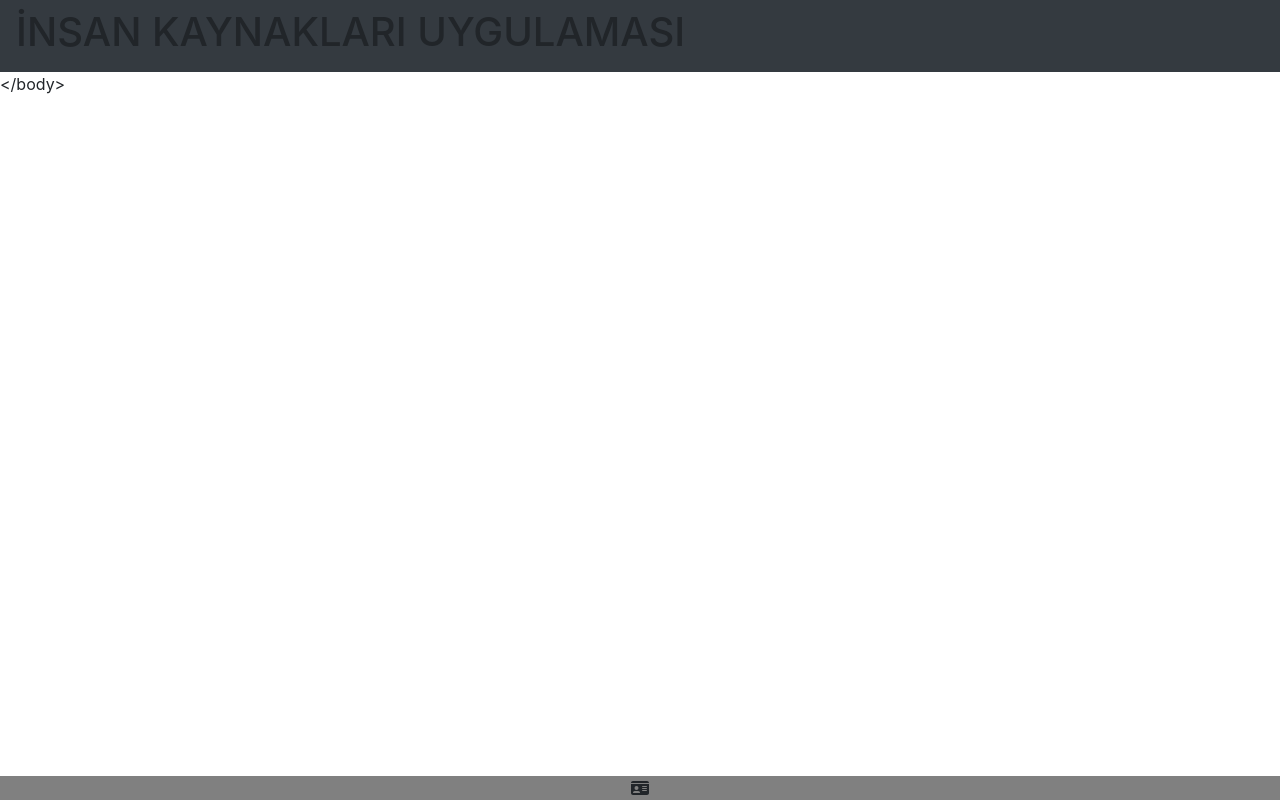
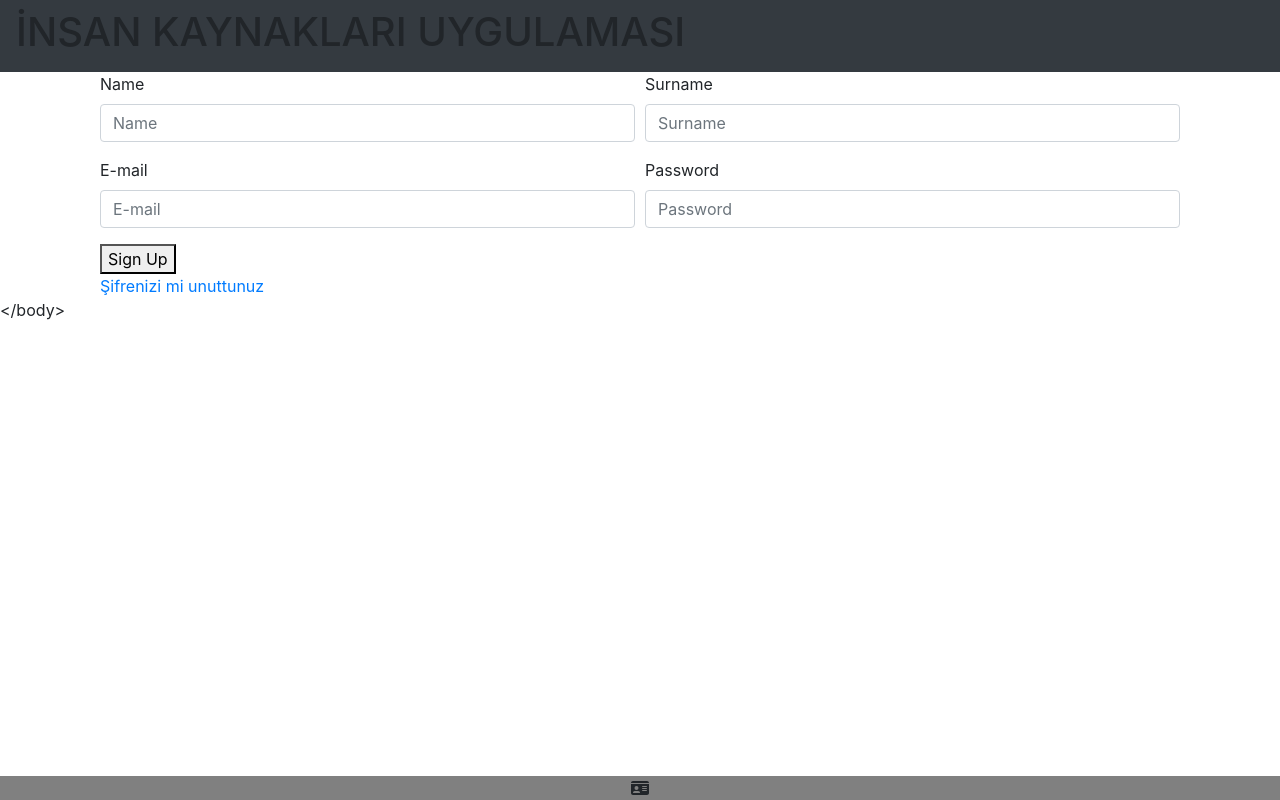
Before and after one commit to berkkosal/hr-management, a React (Create React App) app in the folder frontend/: page /sign-up in a window 1280 px wide. Built offline with nearby package versions, Linux system fonts and the light colour scheme.

Commit message:
user register page eklendi

```diff
--- a/frontend/src/App.js
+++ b/frontend/src/App.js
@@ -6,6 +6,8 @@ import Footer from './components/Footer';
 import HomePage from './pages/HomePage';
 import AddEmployeeForm from "./containers/Employees/AddEmployeeForm";
 import EmployeeUpdate from "./containers/Employees/EmployeeUpdate";
+import UserRegister from "./containers/User/UserRegister";
+import UserLogin from "./containers/User/UserLogin";
 
 function App() {
   return (
@@ -18,8 +20,8 @@ function App() {
           <Routes>
 
             <Route path="/" element={<HomePage />} />
-            {/* <Route path="/sign-up" element={/>}/> */}
-            {/* <Route path="/login" element= {/>}/> */}
+            <Route path="/sign-up" element={<UserRegister/>}/>
+            <Route path="/login" element={<UserLogin/>}/>
             {/* <Route path="/view" element={}/> */}
             <Route path="/add-employee" element={<AddEmployeeForm />} />
             <Route path="/update-employee" element={<EmployeeUpdate />} />
--- a/frontend/src/containers/User/UserLogin.js
+++ b/frontend/src/containers/User/UserLogin.js
@@ -2,7 +2,8 @@ import React from 'react'
 
 export default function UserLogin() {
   return (
-    <div>
+    <div className="container">
+
 
     </div>
   )
--- a/frontend/src/containers/User/UserRegister.js
+++ b/frontend/src/containers/User/UserRegister.js
@@ -1,9 +1,44 @@
 import React from 'react'
+import { Link } from 'react-router-dom'
+
+
+
+
+
 
 export default function UserRegister() {
-  return (
-    <div>
+    return (
+        <div className="container">
+            <form>
+                <div className="form-row">
+                    <div className="form-group col-sm-6">
+                        <label htmlFor="name">Name</label>
+                        <input type="text" className="form-control" id="name" placeholder="Name" />
+                    </div>
+                    <div className="form-group col-sm-6">
+                        <label htmlFor="surname">Surname</label>
+                        <input type="text" className="form-control" id="surname" placeholder="Surname" />
+                    </div>
+                </div>
+                <div className="form-row">
+                    <div className="form-group col-sm-6">
+                        <label htmlFor="email">E-mail</label>
+                        <input type="email" className="form-control" id="email" placeholder="E-mail" />
+                    </div>
+                    <div className="form-group col-sm-6">
+                        <label htmlFor="phoneNumber">Password</label>
+                        <input type="password" className="form-control" id="password" placeholder="Password" />
+                    </div>
+                </div>
+                <div className="signUpButtonWrapper">
+                    <button type="submit">Sign Up</button>
+                </div>
+                <div className="">
+                    <Link to="/">Şifrenizi mi unuttunuz</Link>
+                </div>
+            </form>
+        </div>
 
-    </div>
-  )
+
+    )
 }
--- a/frontend/src/pages/HomePage.js
+++ b/frontend/src/pages/HomePage.js
@@ -5,7 +5,7 @@ const {
     Mountains,
     Soybeans,
     Trees,
-    Clouds
+
 } = homepageContent
 
 
```
Also changed, not shown: frontend/src/pages/Dashboard.js (added), frontend/src/pages/LoginPage.js (added), frontend/src/pages/SignUpPage.js (added).
